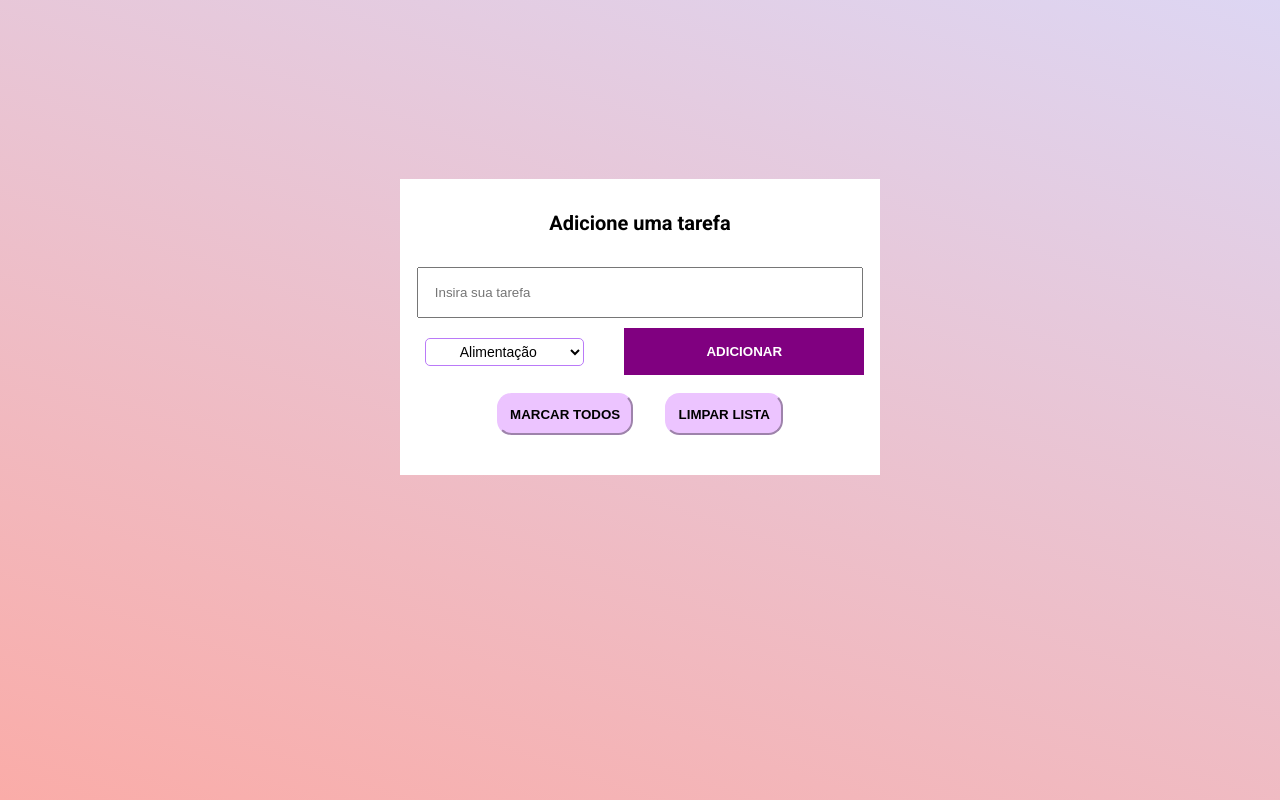
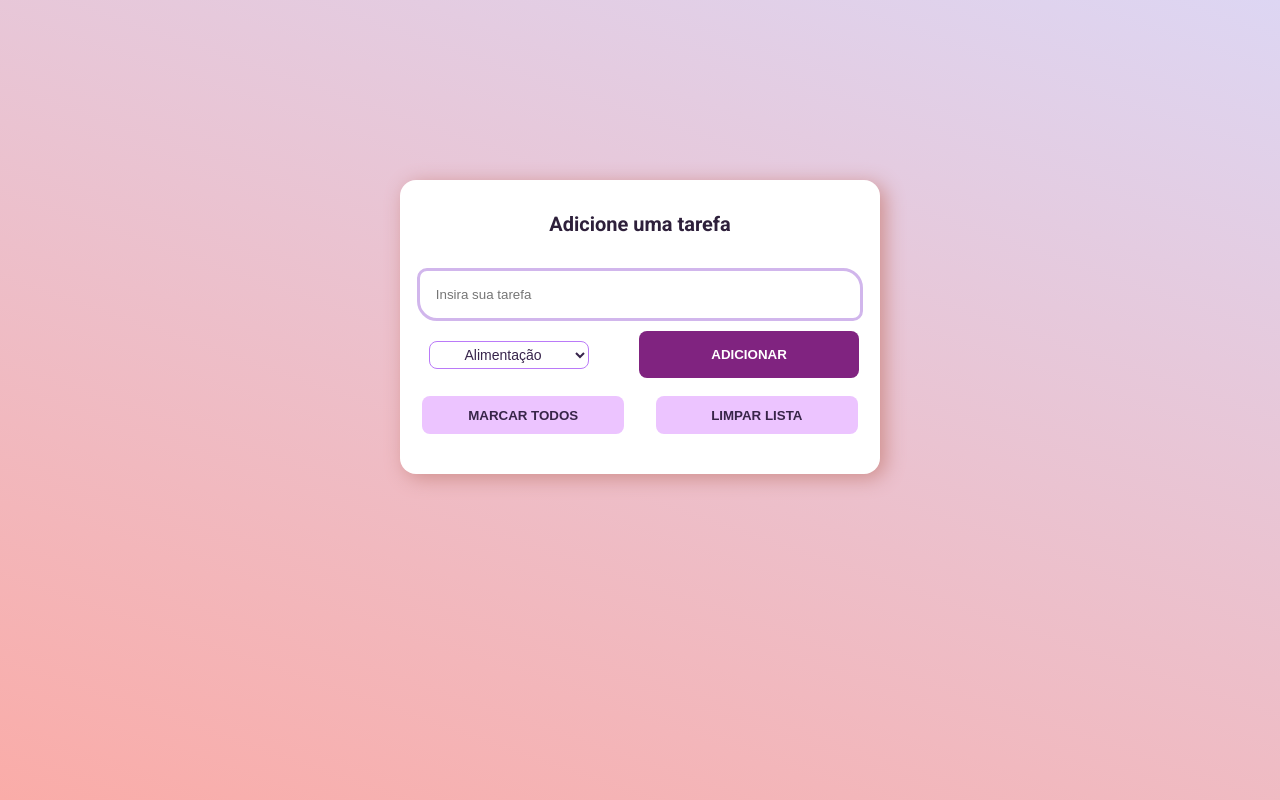
Before and after one commit to reprograma/On8-projeto-II, a plain HTML site: page darlene/index.html in a window 1280 px wide. Drawn offline with Linux system fonts and the light colour scheme.

Commit message:
eztilizando o css e melhorando o Design do projeto

```diff
--- a/darlene/css/style.css
+++ b/darlene/css/style.css
@@ -17,29 +17,39 @@ body {
     align-items: center;
     justify-content: center;
     padding: 2rem;
+
 }
 
 .todo__container {
-    background-color: white;
+    background-color: rgb(255, 255, 255);
     margin: 0 auto;
     width: 100%;
     max-width: 30rem;
     padding: 2rem 0;
+    border-radius: 1rem ;
+    box-shadow: 5px 4px 20px #ce8e8b;
 }
 
 .todo__title {
     text-align: center;
     margin: 0;
     margin-bottom: 2rem;
+    color: #2e203b;
+
 }
 
 .todo-form__input {
-    width: 100%;
-    padding: 1rem;
-    width: 93%;
+    width: 93% ;
     padding: 1rem;
     display: flex;
     margin: auto;
+    border:  solid  #d1b6ec;
+    outline: none;
+    border-radius: 10px 20px;
+}
+
+.todo-form__input:hover{
+    box-shadow: 6px 2px 10px -6px #d6bab9;
 }
 
 .options__container {
@@ -59,12 +69,15 @@ select {
     border: none;
     width: 90%;
     border-radius: 5px;
-    color: black;
+    color:#37244b;
     padding: 4px;
     font-size: 14px;
     background-color: #ffffff;
-    border: 1px solid #ba7af8;
+    border: 0.1rem solid #ba7af8;
+    border-radius: .5rem;
 }
+
+
 
 select > option {
     text-align: center;
@@ -77,19 +90,23 @@ select > option {
 }
 
 .todo-form__btn {
-    background-color: purple;
+    background-color: rgb(128, 35, 128);
     text-transform: uppercase;
-    color: white;
-    width: 50%;
+    color: rgb(255, 255, 255);
+    width: 46%;
     display: inline-block;
     border: none;
     font-weight: bold;
     padding: 1rem;
     cursor: pointer;
+    border-radius: .5rem;
+    outline: none;
 }
 
 .todo-form__btn:hover {
-    background-color: lightslategray;
+    background-color: rgb(231, 166, 216);
+    box-shadow: 6px 4px 14px -6px #9e6d6c;
+
 }
 
 .todo__task-list {
@@ -97,7 +114,7 @@ select > option {
 }
 
 .todo__task-list li {
-    border-bottom: 1px solid #ccc;
+    border-bottom: 1px solid rgb(204, 204, 204);;
     padding: 0.5rem;
     font-size: 1rem;
     list-style: none;
@@ -108,12 +125,16 @@ select > option {
 }
 
 .todo__task-list li .checked {
-    color: #ccc;
+    color: rgb(204, 204, 204);
     text-decoration: line-through;
 }
 
 .todo__task-list li:hover {
-    border: 1px dashed #ccc;
+    border: 1px dashed rgb(204, 204, 204);;
+}
+
+.todo__all-done, .todo__remove-all{
+    color: #382549;
 }
 
 .todo__btn-container {
@@ -123,12 +144,21 @@ select > option {
 }
 
 .todo__btn-container button {
+    width: 42%;
     padding: 0.7rem;
     margin: 0.5rem 1rem;
-    border-color: #ecc4ff;
-    border-radius: 14.5px;
+    border-radius: .5rem;
     background-color: #ecc4ff;
     cursor: pointer;
     text-transform: uppercase;
     font-weight: bold;
+    outline: none;
+    border: none;
+
 }
+
+.todo__btn-container button:hover{
+    background-color: rgb(231, 166, 216);
+    color: rgb(255, 255, 255);
+    box-shadow: 6px 4px 14px -6px #9e6d6c;
+}
--- a/darlene/js/script.js
+++ b/darlene/js/script.js
@@ -68,7 +68,8 @@ function toDoList(e){
     element.style.marginRight = '1rem'
     inputElement.type = 'checkbox' // criou a caixa de seleção
     inputElement.style.margin = '1.2rem 1rem 0 0'; // style
-
+    p_element.style.color ='#2e203b';
+    tag_element.style.color = '#805da0';
     //------------------------------------------------------
 
 
```
